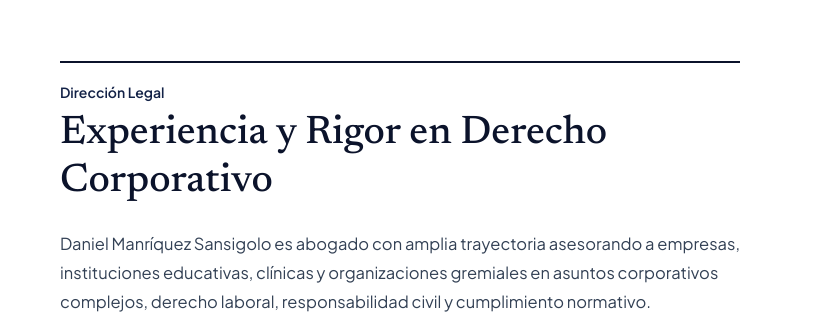
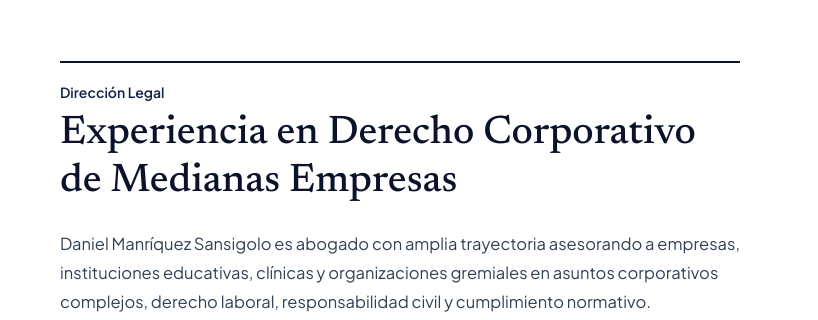
Before and after one commit to danielmanriquezsansigolo-star/web-LegalDatos, a plain HTML site: page nosotros.html in a window 1280 px wide. Shown: the part 660-980 px from the top of the page, 462-1280 px from the left. Drawn offline with Linux system fonts and the light colour scheme.

Commit message:
Update nosotros.html

```diff
--- a/nosotros.html
+++ b/nosotros.html
@@ -883,7 +883,7 @@
         <div class="partner-content">
           <div class="partner-bio-header">
             <span class="section-subtitle">Dirección Legal</span>
-            <h2>Experiencia y Rigor en Derecho Corporativo</h2>
+            <h2>Experiencia en Derecho Corporativo de Medianas Empresas</h2>
           </div>
 
           <div class="bio-paragraphs">
```
